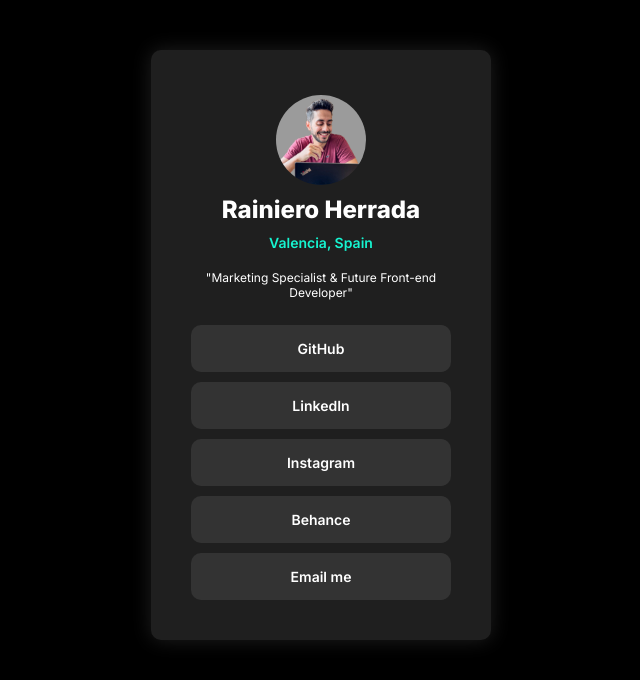
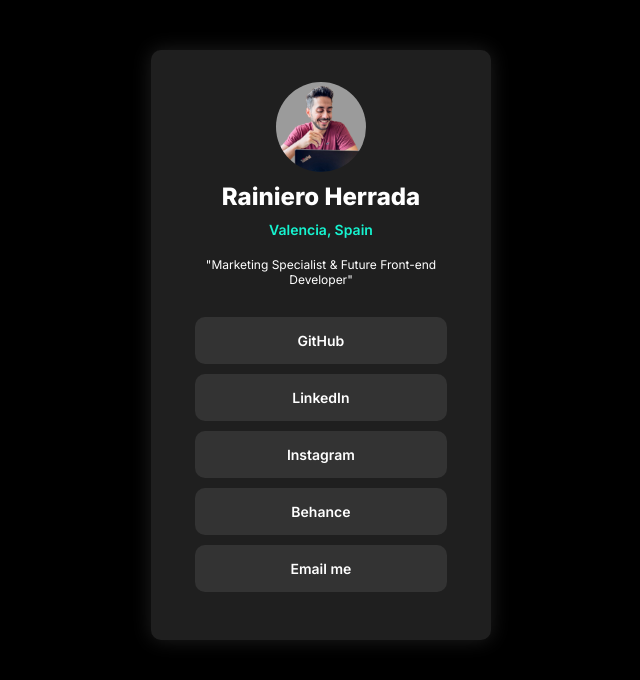
Before and after one commit to raiherrada/Social-profiles, a plain HTML site: page index.html in a window 1280 px wide. Shown: the whole page, without its empty margins (319-959 px from the left). Drawn offline with Linux system fonts and the light colour scheme.

Commit message:
Updates to the HTML and CSS files
HTML: I reordered the buttons in terms of semantics by adding them to an unordered list <ul>.

Regarding the CSS file, I had to adjust the button class so it affects the <li> elements by adding .a.button. Also, there where modifications to the margins and the addition to a list-container class to delete the bullet points of the unoredered list.

```diff
--- a/index.html
+++ b/index.html
@@ -15,11 +15,13 @@
     <h1>Rainiero Herrada</h1>
     <p class="location">Valencia, Spain</p>
     <p class="description">"Marketing Specialist & Future Front-end Developer"</p>
-    <a href="https://github.com/raiherrada" class="button" target="_blank">GitHub</a>
-    <a href="https://www.linkedin.com/in/rainieroherrada/" class="button" target="_blank">LinkedIn</a>
-    <a href="https://instagram.com/rainieroherrada" class="button" target="_blank">Instagram</a>
-    <a href="https://www.behance.net/rainiero" class="button" target="_blank">Behance</a>
-    <a href="mailto:rainieroherrada@gmail.com" class="button" target="_blank">Email me</a>
+    <ul class="list-container">
+      <li><a href="https://github.com/raiherrada" class="button" target="_blank">GitHub</a></li>
+      <li><a href="https://www.linkedin.com/in/rainieroherrada/" class="button" target="_blank">LinkedIn</a></li>
+      <li><a href="https://instagram.com/rainieroherrada" class="button" target="_blank">Instagram</a></li>
+      <li><a href="https://www.behance.net/rainiero" class="button" target="_blank">Behance</a></li>
+      <li><a href="mailto:rainieroherrada@gmail.com" class="button" target="_blank">Email me</a></li>
+    </ul>
   </section>
 </body>
 </html>
--- a/style.css
+++ b/style.css
@@ -4,6 +4,8 @@ body {
     background: black;
     color: white;
     font-family: 'Inter', sans-serif;
+    margin: 0px;
+    padding: 0px;
 }
 
 /* Styles for the "social links" container */
@@ -11,7 +13,7 @@ body {
 .social-links-container {
     display: flex;
     margin: auto;
-    margin-bottom: 0px;
+    margin-bottom: 50px;
     margin-top: 50px;
     justify-content: center;
     flex-direction: column;
@@ -52,15 +54,27 @@ h1 {
     margin: 5px 30px 20px 30px;
 }
 
+.list-container {
+    list-style-type: none;
+    justify-content: center;
+    margin-top: 0px;
+    width: 87%; /* Modifies the width of the list-container so the space on the left after removing the bullet points with
+    list-style-type does not exist anymore */
+}
+
 /* Styles for the buttons */
 
-.button {
-    margin: 5px 40px 5px 40px;
+a.button {
+    display:flex;
+    justify-content: center;
+    text-align: center;
+    align-items: center;
+    align-content: center;
+    margin: 10px 40px 10px 4px;
     padding: 15px 40px;
     cursor:pointer;
     background-color: #333333;
     color: white;
-    text-align: center;
     font:inherit;
     font-size: 14px;
     font-weight: 600;
@@ -68,7 +82,7 @@ h1 {
     border: none;
 }
 
-.button:hover {
+a.button:hover {
     background-color: #16F4D0;
 }
 
```
